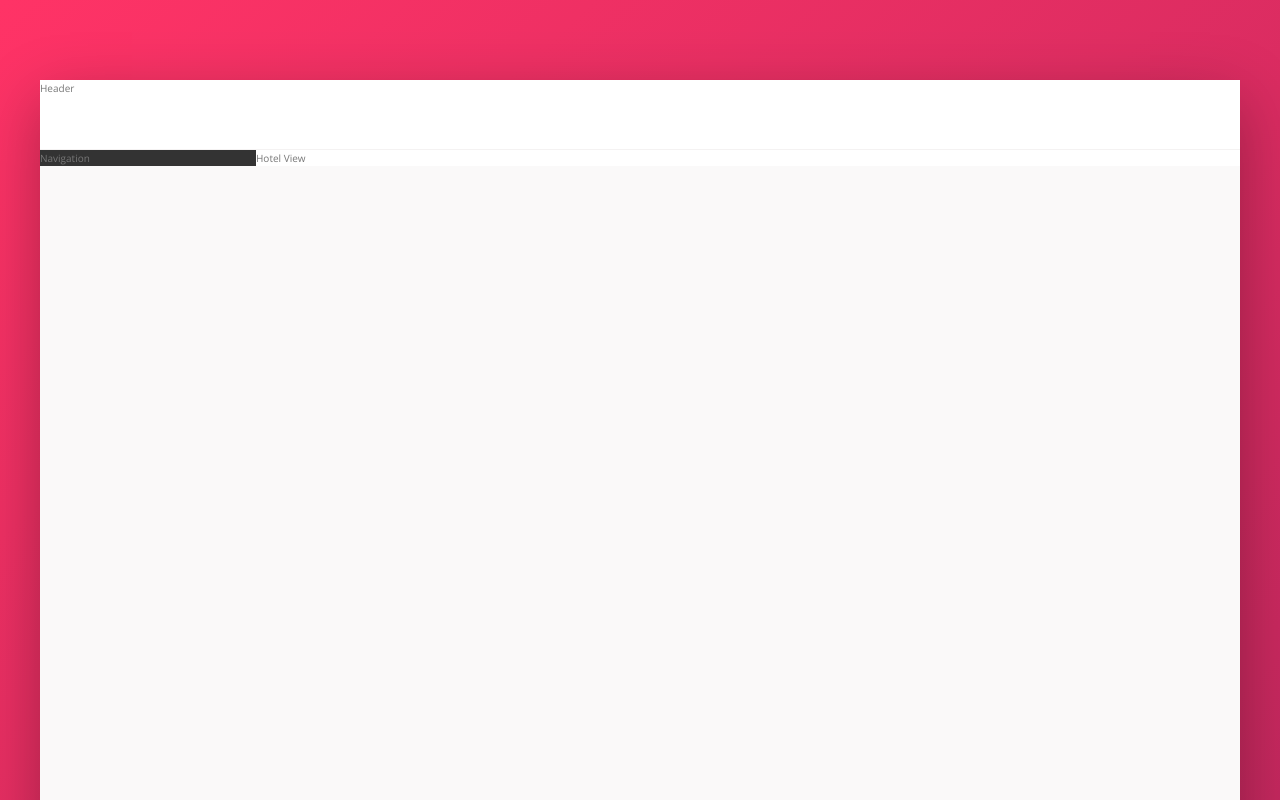
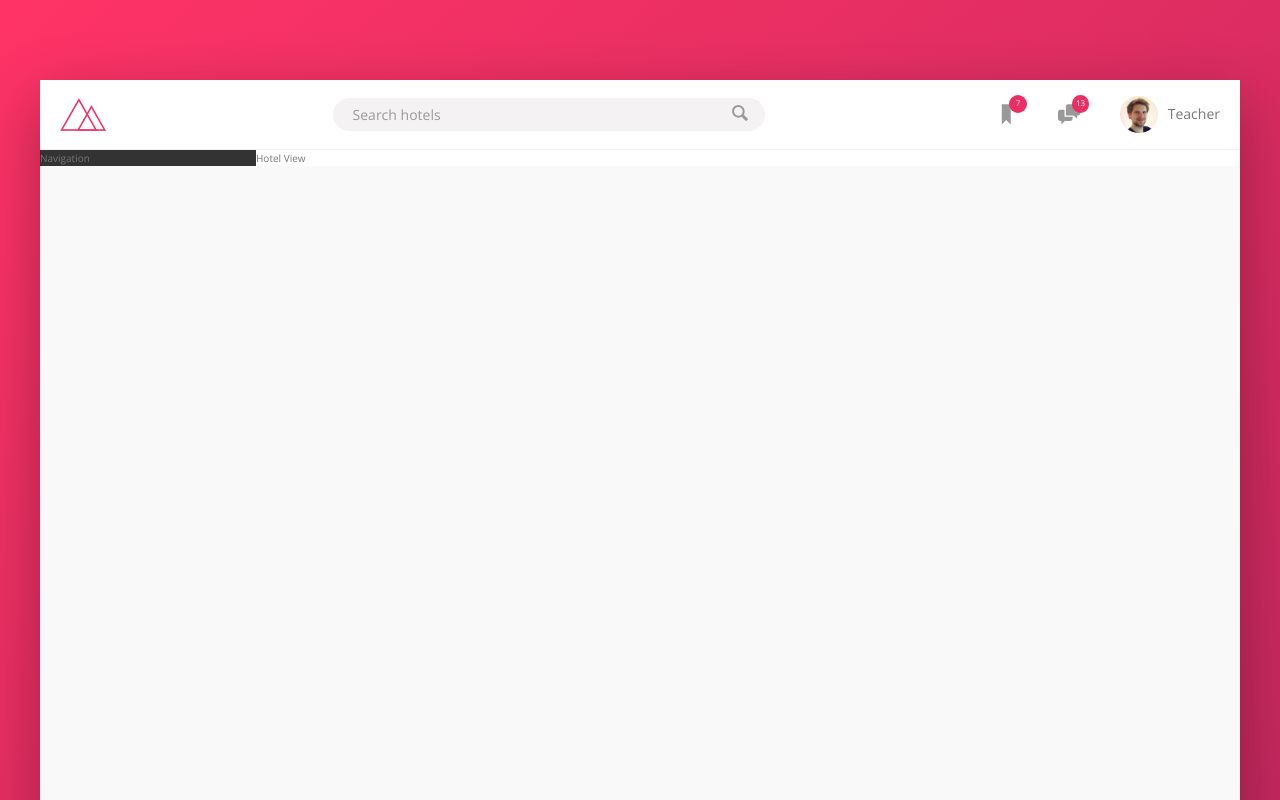
Before and after one commit to chrisgartsen/udemy-css-course, a website: page trillo/index.html in a window 1280 px wide. Shown: the top 800 px of the page. Drawn offline with nearby package versions, Linux system fonts and the light colour scheme.

Commit message:
style header

```diff
--- a/trillo/index.html
+++ b/trillo/index.html
@@ -3,7 +3,6 @@
   <head>
     <meta charset="UTF-8" />
     <meta name="viewport" content="width=device-width, initial-scale=1.0" />
-
     <link
       href="https://fonts.googleapis.com/css?family=Open+Sans:300,400,600"
       rel="stylesheet"
@@ -15,7 +14,39 @@
   </head>
   <body>
     <div class="container">
-      <header class="header">Header</header>
+      <header class="header">
+        <img src="img/logo.png" alt="Trillo logo" class="logo" />
+        <form action="#" class="search">
+          <input
+            type="text"
+            class="search__input"
+            placeholder="Search hotels"
+          />
+          <button class="search__button">
+            <svg class="search__icon">
+              <use xlink:href="img/sprite.svg#icon-magnifying-glass"></use>
+            </svg>
+          </button>
+        </form>
+        <nav class="user-nav">
+          <div class="user-nav__icon-box">
+            <svg class="user-nav__icon">
+              <use xlink:href="img/sprite.svg#icon-bookmark"></use>
+            </svg>
+            <span class="user-nav__notification">7</span>
+          </div>
+          <div class="user-nav__icon-box">
+            <svg class="user-nav__icon">
+              <use xlink:href="img/sprite.svg#icon-chat"></use>
+            </svg>
+            <span class="user-nav__notification">13</span>
+          </div>
+          <div class="user-nav__user">
+            <img src="img/user.jpg" alt="User" class="user-nav__user-photo" />
+            <span class="user-nav__user-name">Teacher</span>
+          </div>
+        </nav>
+      </header>
       <div class="content">
         <nav class="sidebar">Navigation</nav>
         <main class="hotel-view">Hotel View</main>
--- a/trillo/sass/_components.scss
+++ b/trillo/sass/_components.scss
@@ -0,0 +1,113 @@
+.logo {
+  height: 3.25rem;
+  margin-left: 2rem;
+}
+
+.search {
+  flex: 0 0 40%;
+  display: flex;
+  align-items: center;
+  justify-content: center;
+
+  &__input {
+    font-family: inherit;
+    font-size: inherit;
+    color: inherit;
+    background-color: var(--color-grey-light-2);
+    border: none;
+    padding: 0.7rem 2rem;
+    border-radius: 100px;
+    width: 90%;
+    transition: all 0.2s;
+    margin-right: -3.5rem;
+
+    &:focus {
+      outline: none;
+      width: 100%;
+      background-color: var(--color-grey-light-3);
+    }
+
+    &::-webkit-input-placeholder {
+      font-weight: 100;
+      color: var(--color-grey-dark-3);
+    }
+  }
+
+  &__input:focus + &__button {
+    background-color: var(--color-grey-light-3);
+  }
+
+  &__button {
+    border: none;
+    background-color: var(--color-grey-light-2);
+
+    &:focus {
+      outline: none;
+    }
+
+    &:active {
+      transform: translateY(1px);
+    }
+  }
+
+  &__icon {
+    height: 2rem;
+    width: 2rem;
+    fill: var(--color-grey-dark-3);
+  }
+}
+
+.user-nav {
+  display: flex;
+  align-items: center;
+  align-self: stretch;
+
+  & > * {
+    padding: 0 2rem;
+    cursor: pointer;
+    height: 100%;
+    display: flex;
+    align-items: center;
+  }
+
+  & > *:hover {
+    background-color: var(--color-grey-light-2);
+  }
+
+  &__icon-box {
+    position: relative;
+  }
+
+  &__icon {
+    height: 2.25rem;
+    width: 2.25rem;
+    fill: var(--color-grey-dark-3);
+  }
+
+  &__notification {
+    font-size: 0.8rem;
+    height: 1.75rem;
+    width: 1.75rem;
+    border-radius: 100px;
+    background-color: var(--color-primary);
+    color: #fff;
+    position: absolute;
+    top: 1.5rem;
+    right: 1.1rem;
+    display: flex;
+    justify-content: center;
+    align-items: center;
+  }
+
+  &__user {
+  }
+
+  &__user-photo {
+    height: 3.75rem;
+    border-radius: 50%;
+    margin-right: 1rem;
+  }
+
+  &__user-name {
+  }
+}
--- a/trillo/sass/_layout.scss
+++ b/trillo/sass/_layout.scss
@@ -8,9 +8,13 @@
 }
 
 .header {
+  font-size: 1.4rem;
   height: 7rem;
   background-color: #fff;
   border-bottom: 1px solid var(--color-grey-light-2);
+  display: flex;
+  justify-content: space-between;
+  align-items: center;
 }
 
 .content {
```
Also changed, not shown: trillo/css/style.css.
